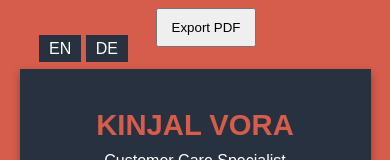
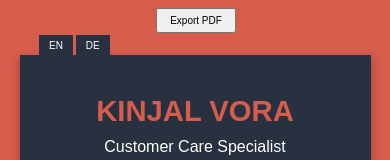
Before and after one commit to Koraavo/Kinjal-Resume, a plain HTML site: page index.html in a window 390 px wide. Shown: the top 160 px of the page. Drawn offline with nearby package versions, Linux system fonts and the light colour scheme; files that its build step writes are made by us from their sources.

Commit message:
changed font-size settings with clamps

```diff
--- a/resumepage.css
+++ b/resumepage.css
@@ -24,11 +24,9 @@ html {
     color: var(--color-white);
     background: linear-gradient(-80deg, var(--left-side-background) 60%, var(--headings-color) 40%);
     position: relative;
+
 }
-
-body {
-    font-size: 1.6rem;
-}
+/* font-size: clamp(20%, 20vw, 100%); */
 
 a {
     text-decoration: none;
@@ -94,6 +92,11 @@ a {
 }
 
 /* global settings */
+
+/* h3 {
+
+    font-size: clamp(10%, 10vw, 1.5rem);
+} */
 
 .headings {
     color: var(--headings-color);
@@ -331,6 +334,11 @@ h4 {
         background: var(--left-side-background);
     }
 
+    #exportPDF {
+        width: 8rem;
+        padding: .5rem;
+        font-size: 1rem;
+    }
 }
 
 @media(max-width:40em){
@@ -375,6 +383,6 @@ h4 {
 
 @media print {
     html {
-      zoom: 29%;
+      transform: scale(100%);
     }
   }
```
